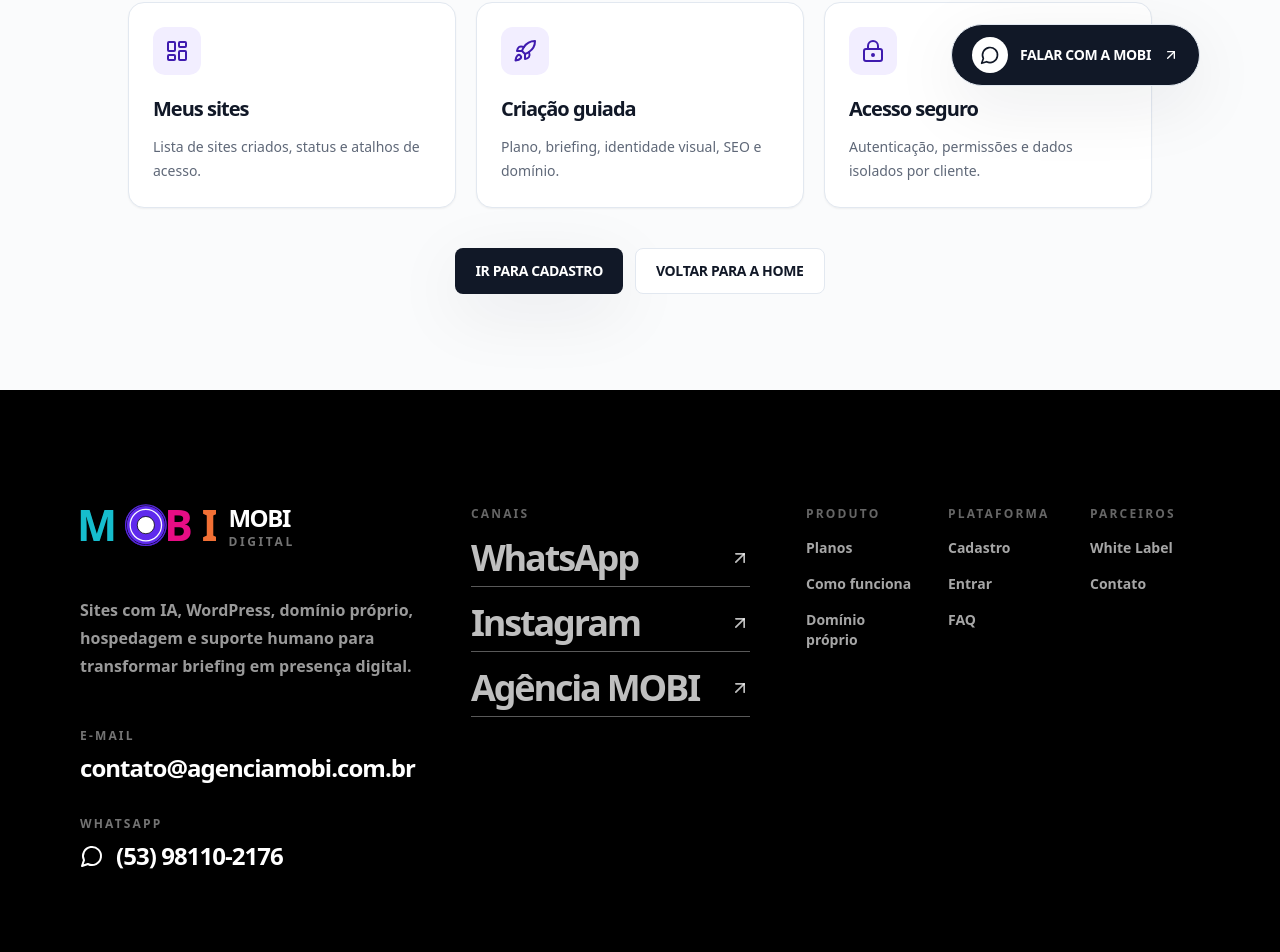
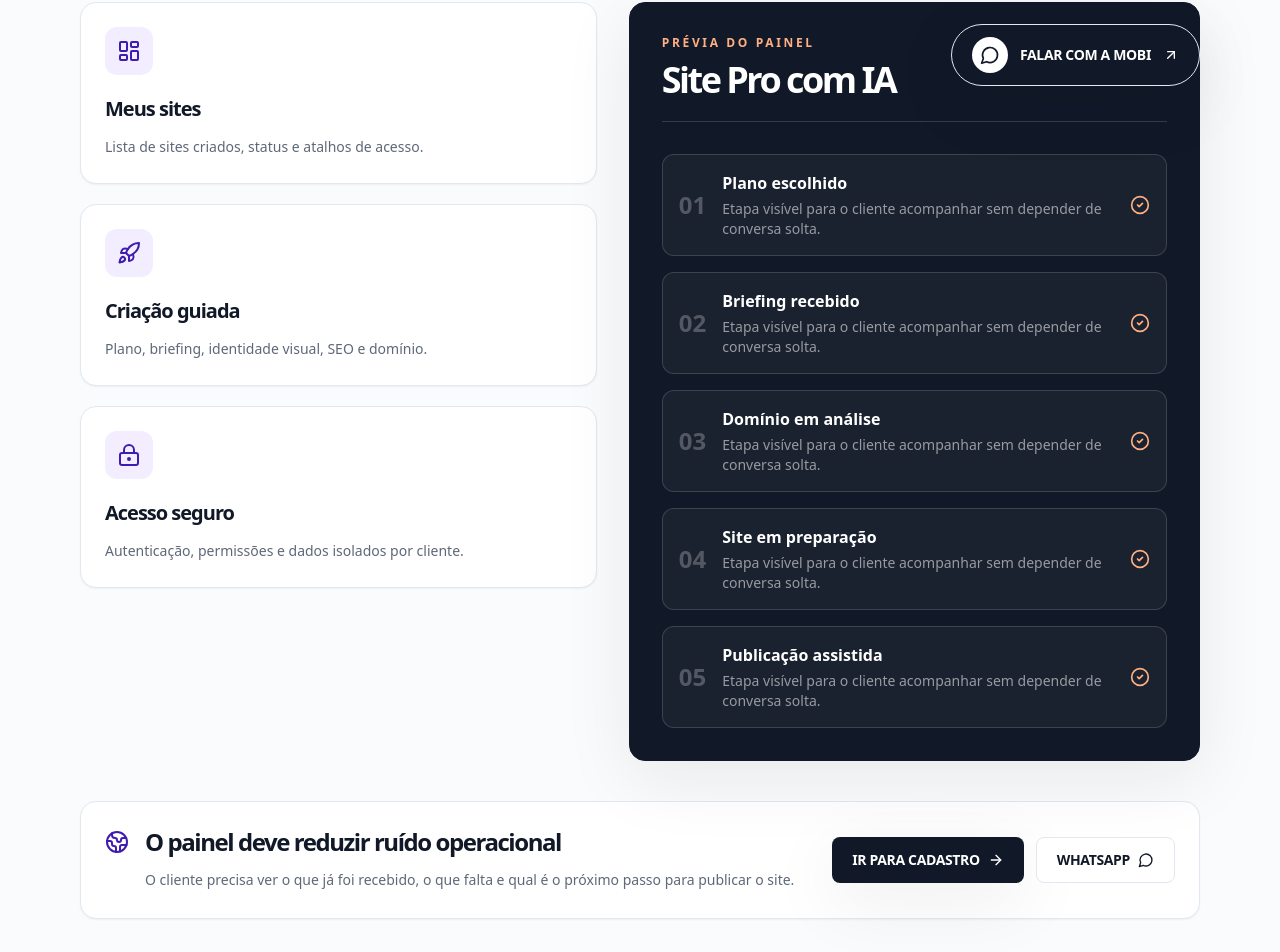
Before and after one commit to agenciamobi/mobidigital, a Next.js app: page /app in a window 1280 px wide. Shown: the part 690-1642 px from the top of the page. Built offline with nearby package versions, Linux system fonts and the light colour scheme.

Commit message:
Refine customer app front-end preview

```diff
--- a/app/app/page.tsx
+++ b/app/app/page.tsx
@@ -1,24 +1,14 @@
-import { LayoutDashboard, LockKeyhole, Rocket } from "lucide-react";
+import { ArrowRight, CheckCircle2, Globe2, LayoutDashboard, LockKeyhole, MessageCircle, Rocket } from "lucide-react";
 import { MobiButton } from "@/components/button";
 import { PageHero, PageShell } from "@/components/ui";
+import { whatsAppLink } from "@/lib/site-data";
 
 export const metadata = {
   title: "Painel do cliente",
   description: "Prévia do painel do cliente da MOBI Digital.",
 };
 
-export default function AppPlaceholderPage() {
-  return (
-    <PageShell>
-      <PageHero
-        eyebrow="Painel do cliente"
-        title="Área do cliente em preparação"
-        description="Esta rota será usada para login, sites, briefing guiado, domínio próprio, status de criação e prompt para Code With AI."
-      />
-      <section className="bg-page py-16 sm:py-24">
-        <div className="container-page max-w-5xl">
-          <div className="grid gap-5 md:grid-cols-3">
-            {[
+const appCards = [
   {
     title: "Meus sites",
     description: "Lista de sites criados, status e atalhos de acesso.",
@@ -34,7 +24,24 @@ export default function AppPlaceholderPage() {
     description: "Autenticação, permissões e dados isolados por cliente.",
     icon: LockKeyhole,
   },
-            ].map((item) => {
+];
+
+const statusSteps = ["Plano escolhido", "Briefing recebido", "Domínio em análise", "Site em preparação", "Publicação assistida"];
+
+export default function AppPlaceholderPage() {
+  return (
+    <PageShell>
+      <PageHero
+        eyebrow="Painel do cliente"
+        title="Área do cliente em preparação"
+        description="Esta rota será usada para login, sites, briefing guiado, domínio próprio, status de criação e prompt para Code With AI."
+      />
+      <section className="bg-page py-16 sm:py-24">
+        <div className="container-page">
+          <div className="grid gap-8 lg:grid-cols-[0.95fr_1.05fr] lg:items-start">
+            <div>
+              <div className="grid gap-5 md:grid-cols-3 lg:grid-cols-1">
+                {appCards.map((item) => {
                   const Icon = item.icon;
                   return (
                     <article key={item.title} className="group rounded-lg border border-line bg-surface p-6 shadow-sm transition hover:-translate-y-1 hover:shadow-editorial">
@@ -47,14 +54,48 @@ export default function AppPlaceholderPage() {
                   );
                 })}
               </div>
+            </div>
 
-          <div className="mt-10 flex flex-col justify-center gap-3 sm:flex-row">
+            <article className="rounded-lg border border-ink bg-ink p-6 text-white shadow-editorial sm:p-8">
+              <div className="flex flex-wrap items-center justify-between gap-4 border-b border-white/15 pb-6">
+                <div>
+                  <p className="text-xs font-black uppercase tracking-[0.22em] text-orange-300">Prévia do painel</p>
+                  <h2 className="mt-3 text-4xl font-black leading-[0.95] tracking-[-0.07em]">Site Pro com IA</h2>
+                </div>
+                <span className="rounded-full border border-white/20 px-4 py-2 text-xs font-black uppercase tracking-[0.14em] text-white/70">Em estruturação</span>
+              </div>
+
+              <div className="mt-8 grid gap-4">
+                {statusSteps.map((step, index) => (
+                  <div key={step} className="grid gap-4 rounded-md border border-white/15 bg-white/[0.04] p-4 sm:grid-cols-[auto_1fr_auto] sm:items-center">
+                    <span className="text-2xl font-black text-white/25">0{index + 1}</span>
+                    <div>
+                      <p className="font-black text-white">{step}</p>
+                      <p className="mt-1 text-sm text-white/55">Etapa visível para o cliente acompanhar sem depender de conversa solta.</p>
+                    </div>
+                    <CheckCircle2 className="h-5 w-5 text-orange-300" aria-hidden="true" />
+                  </div>
+                ))}
+              </div>
+            </article>
+          </div>
+
+          <div className="mt-10 grid gap-5 rounded-lg border border-line bg-surface p-6 shadow-sm lg:grid-cols-[1fr_auto] lg:items-center">
+            <div className="flex items-start gap-4">
+              <Globe2 className="mt-1 h-6 w-6 shrink-0 text-brand-700" aria-hidden="true" />
+              <div>
+                <h2 className="text-2xl font-black tracking-[-0.06em] text-ink">O painel deve reduzir ruído operacional</h2>
+                <p className="mt-2 text-sm leading-7 text-muted">O cliente precisa ver o que já foi recebido, o que falta e qual é o próximo passo para publicar o site.</p>
+              </div>
+            </div>
+            <div className="flex flex-col gap-3 sm:flex-row lg:justify-end">
               <MobiButton href="/cadastro" variant="primary" size="md">
-              Ir para cadastro
+                Ir para cadastro <ArrowRight className="h-4 w-4" aria-hidden="true" />
               </MobiButton>
-            <MobiButton href="/" variant="secondary" size="md">
-              Voltar para a home
+              <MobiButton href={whatsAppLink} external variant="secondary" size="md">
+                WhatsApp <MessageCircle className="h-4 w-4" aria-hidden="true" />
               </MobiButton>
+            </div>
           </div>
         </div>
       </section>
```
Lines whose indentation alone changed are shown as unchanged.
